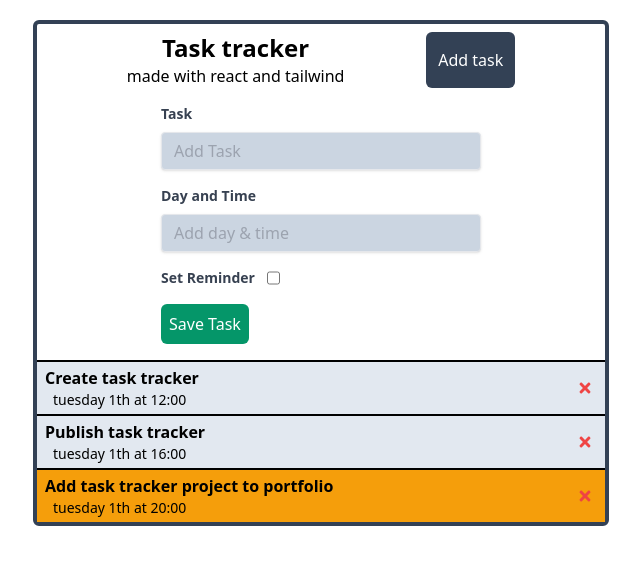
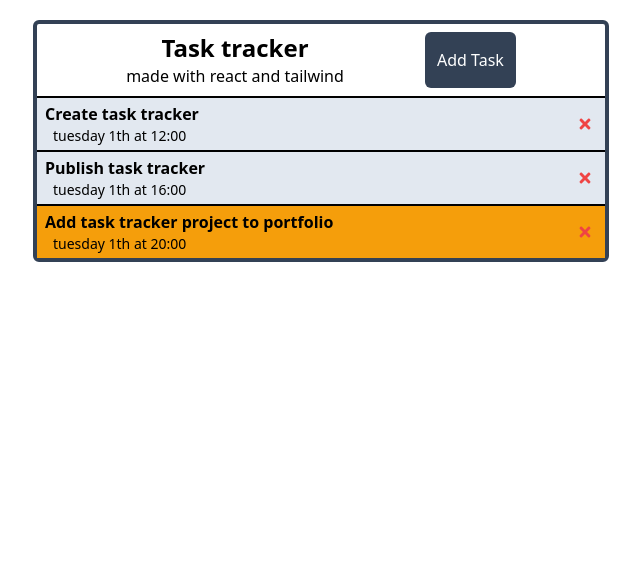
Before and after one commit to AtlasMountains/task-tracker, a React (Create React App) app: page / in a window 1280 px wide. Shown: the top 564 px of the page, without its empty margins (319-959 px from the left). Built offline with nearby package versions, Linux system fonts and the light colour scheme.

Commit message:
show and hide add task form

```diff
--- a/src/App.js
+++ b/src/App.js
@@ -4,6 +4,7 @@ import { useState } from "react";
 import AddTask from "./components/AddTask";
 
 function App() {
+  const [showAddTask, setShowAddTask] = useState(false);
   const [tasks, setTasks] = useState([
     {
       id: 1,
@@ -48,8 +49,13 @@ function App() {
 
   return (
     <div className="App min-h-max max-w-xl m-5 sm:mx-auto border-4 rounded-md border-slate-700">
-      <Header title="Task tracker" subtitle="made with react and tailwind" />
-      <AddTask onAdd={addTask} />
+      <Header
+        title="Task tracker"
+        subtitle="made with react and tailwind"
+        onAdd={() => setShowAddTask(!showAddTask)}
+        showAdd={showAddTask}
+      />
+      {showAddTask && <AddTask onAdd={addTask} />}
       {tasks.length > 0 ? (
         <Tasks Tasks={tasks} onDelete={deleteTask} onToggle={toggleReminder} />
       ) : (
--- a/src/components/Header.js
+++ b/src/components/Header.js
@@ -1,10 +1,6 @@
 import Button from "./Button";
 
-const Header = ({ title, subtitle }) => {
-  const onClick = () => {
-    console.log("Add task btn clicked");
-  };
-
+const Header = ({ title, subtitle, onAdd, showAdd }) => {
   return (
     <header className="p-2 flex justify-evenly">
       <div>
@@ -12,7 +8,11 @@ const Header = ({ title, subtitle }) => {
         <h2 className="text-center">{subtitle}</h2>
       </div>
 
-      <Button text="Add task" color="bg-slate-700" onClick={onClick} />
+      <Button
+        text={showAdd ? "close" : "Add Task"}
+        color={showAdd ? "bg-red-500" : "bg-slate-700"}
+        onClick={onAdd}
+      />
     </header>
   );
 };
```
